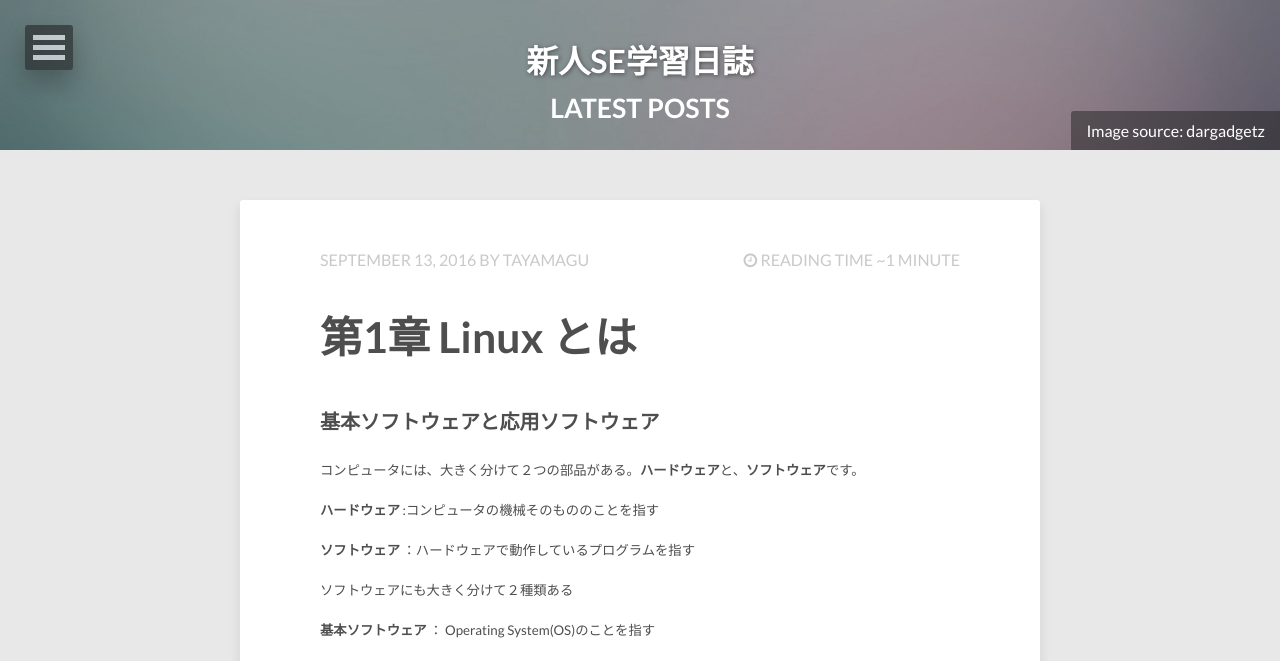
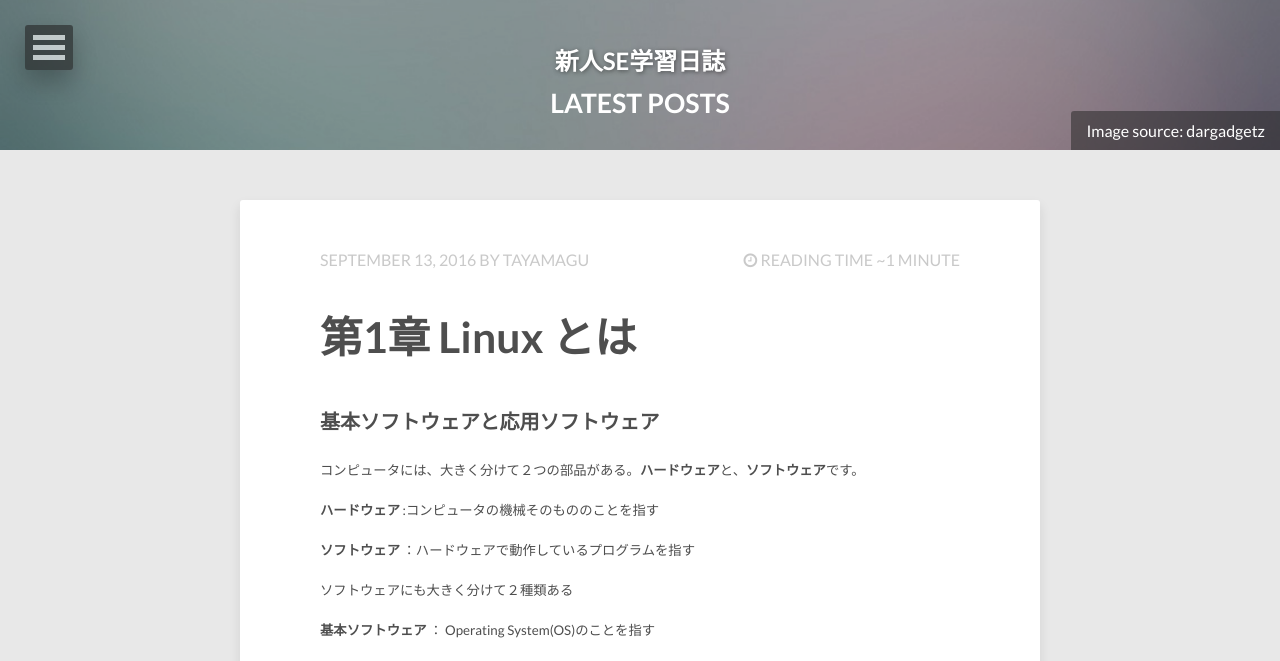
Before and after one commit to tayamagu/tayamagu.github.io, a Jekyll site: the page built from index.html, in a window 1280 px wide. Shown: the top 661 px of the page. Built offline with Jekyll 4.4.1, drawn with Linux system fonts in a browser that asks for light colours; nearby versions of some CDN libraries; the list of posts is cut into pages by our own code.

Commit message:
no message

```diff
--- a/_sass/_page.scss
+++ b/_sass/_page.scss
@@ -69,15 +69,15 @@ table, td, th {
 	h1 {
 		margin: 10px 20px;
 		font-weight: 700;
-		@include font-rem(18);
+		@include font-rem(14);
 		color: lighten($base-color,20);
 
 		@media #{$medium} {
-			@include font-rem(22);
+			@include font-rem(16);
 		}
 
 		@media #{$large} {
-			@include font-rem(24);
+			@include font-rem(18);
 		}
 	}
 
```
